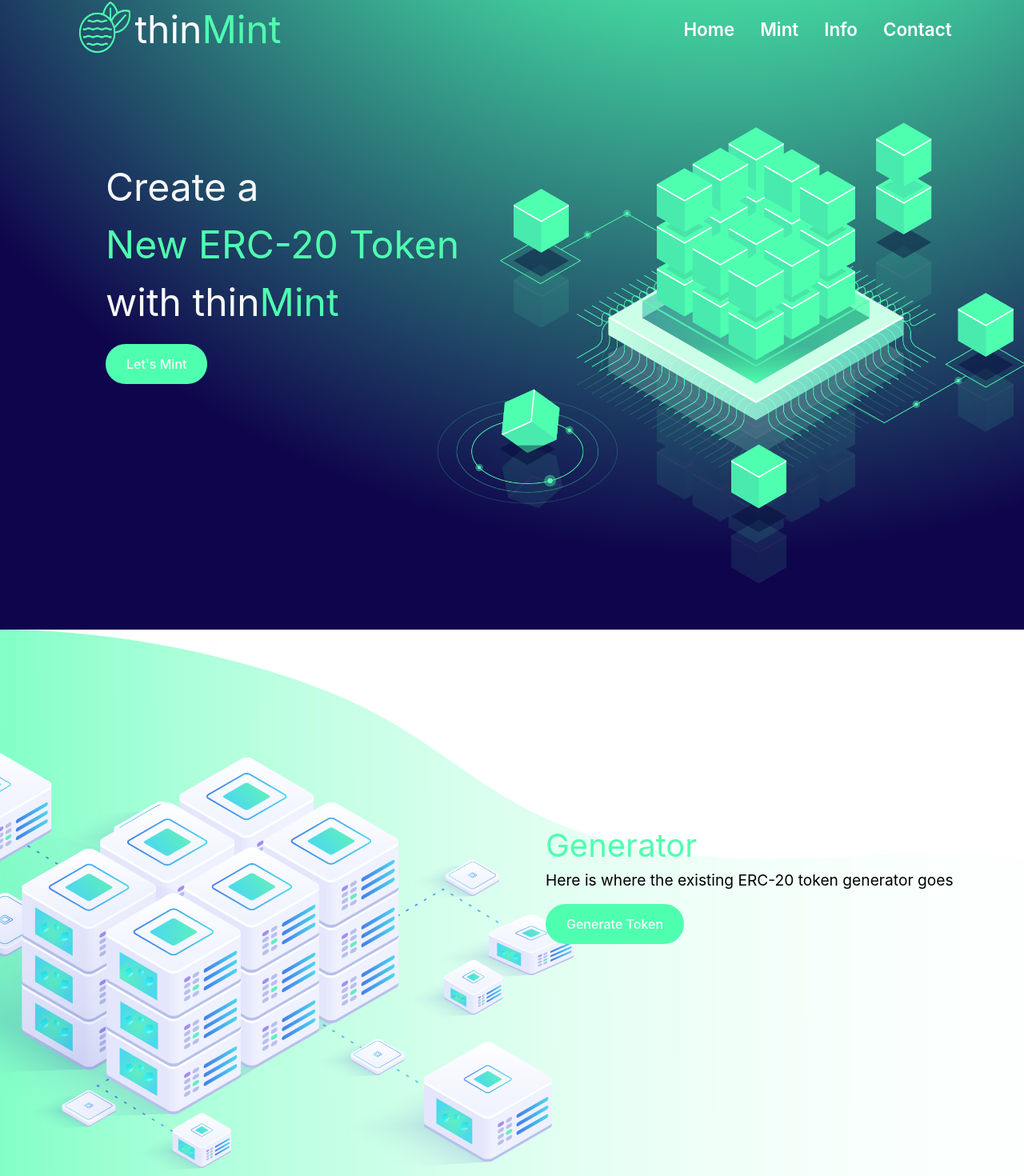
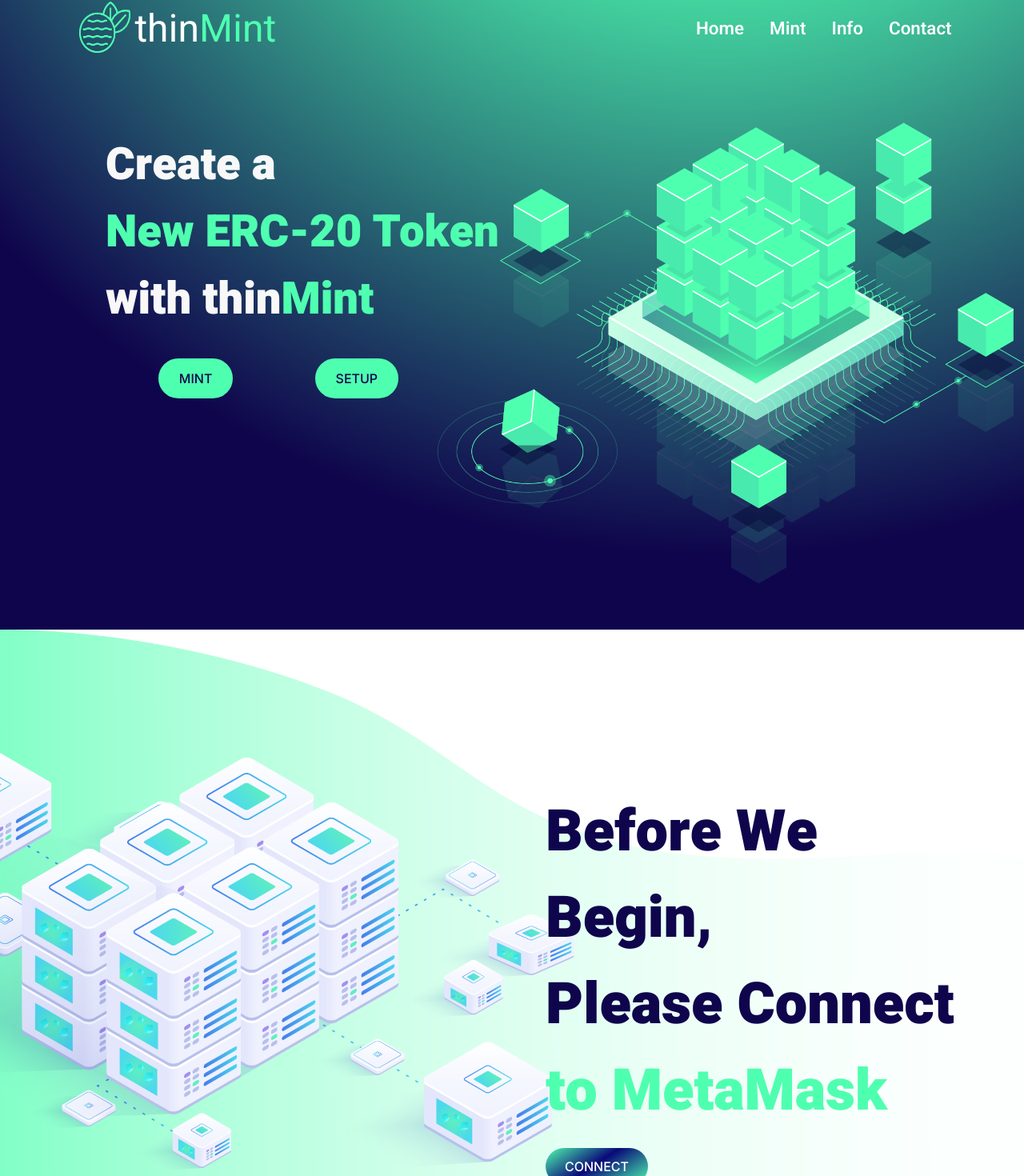
Before and after one commit to fruitbox12/thinMint, a Next.js app: page /components/hero/Hero in a window 1280 px wide. Shown: the part 13-1483 px from the top of the page at 80% size. Built offline with nearby package versions, Linux system fonts and the light colour scheme.

Commit message:
major stylistic update 2, integrated existing token generator, created dynamic Etherscan link

```diff
--- a/next.config.js
+++ b/next.config.js
@@ -3,15 +3,4 @@
   reactStrictMode: true,
 }
 
-module.exports = {
-  nextConfig,
-  webpack(config) {
-    config.module.rules.push({
-      test: /\.svg$/i,
-      issuer: /\.[jt]sx?$/,
-      use: ['@svgr/webpack'],
-    })
-
-    return config
-  },
-}
+module.exports = nextConfig
--- a/pages/_app.js
+++ b/pages/_app.js
@@ -4,6 +4,7 @@
 import Navbar from './components/navbar/Navbar';
 import Info from './components/info/Info';
 import Footer from './components/footer/Footer';
+import Home from './index';
 
 
 function App() {
@@ -11,7 +12,7 @@
       <>
         <Navbar />
         <Hero />
-        <Generator />
+        <Home />
         <Info />
         <Footer />
       </>
--- a/pages/components/hero/Hero.js
+++ b/pages/components/hero/Hero.js
@@ -8,7 +8,9 @@
                     <h1>Create a</h1>
                     <h1 className='blue'>New ERC-20 Token</h1>
                     <h1>with thin<span>Mint</span></h1>
-                    <div><button>Let's Mint</button></div>
+                    <div className="two-button">
+                        <button>MINT</button><button>SETUP</button>
+                    </div>
                 </div>
             </div>
         </div>
--- a/pages/index.js
+++ b/pages/index.js
@@ -1,8 +1,7 @@
-import abi from '../utils/TokenGenerator.json';
+import abi from '../utils/TokenGenerator.json'
 import { ethers } from 'ethers';
 import { useEffect, useState } from 'react';
 import { Paper, Card, CardContent, Typography, TextField, Button } from '@mui/material';
-import App from './_app';
 
 
 const Home = () => {
@@ -75,6 +74,7 @@
         const signer = provider.getSigner();
         const generateTokenContract = new ethers.Contract(contractAddress, contractABI, signer);
         const out = await generateTokenContract.generateToken(tokenName, tokenSymbol, address);
+        console.log(address)
         setTokenAddress(out);
       };
 
@@ -82,6 +82,7 @@
       alert("Please complete all fields.");
     };
   };
+
 
   const addToken = async () => {
     if (tokenAddress !== null) {
@@ -127,56 +128,63 @@
 
   }, []);
 
+  /*
+  const etherscanAddress = JSON.stringify(tokenAddress.hash).replace(/\"/g, "");
+  */
 
   if (address !== null && tokenAddress === null) return (
-    <Paper className="bg-blue-500 h-screen w-screen flex justify-center item-center">
-      <Card className="h-1/2 w-5/6">
-        <CardContent className="flex flex-col justify-between items-center h-full w-full">
-            <Typography variant="h4" className="text-center">Generate Token</Typography>
-            <div className="h-1/2 flex flex-col justify-between items-center">
-                <div className="flex flex-col justify-center items-center">
-                  <Typography className="text-md text-italic text-center">Please Enter the Name of Your New Token</Typography>
-                  <TextField onChange={onNameChange} placeholder="Token Name"></TextField>
-                </div>
-                <div className="flex flex-col justify-center items-center">
-                <Typography className="text-md text-italic text-center">Please Enter a Symbol for Your New Token</Typography>
-                <TextField onChange={onSymbolChange} placeholder="Token Symbol"></TextField>
-                </div>
+    <div className='generator'>
+      <div className="container">
+        <div className="content">
+          <h1>Generate Token</h1>
+          <div>
+            <p>Please Enter the Name of Your New Token</p>
+            <input onChange={onNameChange} type="text" placeholder="Token Name"></input>
+          </div>
+          <div>
+            <p>Please Enter a Symbol for Your New Token</p>
+            <input onChange={onSymbolChange} type="text" placeholder="Token Symbol"></input>
             </div>
-            <Button className="btn bg-blue-500 text-white" onClick={generateToken}>Generate Token</Button>
-        </CardContent>
-      </Card>
-    </Paper>
+          <button onClick={generateToken} className="button">MINT</button>
+        </div>
+      </div>
+    </div>
   )
   else if (tokenAddress !== null ) return (
-    <Paper className="bg-blue-500 h-screen w-screen flex justify-center item-center">
-          <Card className="h-1/2 w-5/6">
-            <CardContent className="flex flex-col justify-between items-center h-full w-full">
-              <Typography variant="h4" className="text-center">Generate Token</Typography>
-              <Button className="btn bg-blue-500 text-white" onClick={addToken}>Add Token to MetaMask</Button>
-            </CardContent>
-          </Card>
-    </Paper>
+    <div className='generator'>
+      <div className="container">
+        <div className="content">
+          <h1>{tokenName} Was</h1>
+          <h1>Successfully <span>Minted</span>.</h1>
+          <div className='two-button'>
+            <a href={"https://rinkeby.etherscan.io/tx/" + JSON.stringify(tokenAddress.hash).replace(/\"/g, "")} target="_blank" className="button">VIEW ON ETHERSCAN</a>
+            <a href="." className="button secondcolor">NEW MINT</a>
+          </div>
+        </div>
+      </div>
+    </div>
   )
   else if (loading == true && tokenAddress === null) return (
-  <Paper className="bg-blue-500 h-screen w-screen flex justify-center item-center">
-        <Card className="h-1/2 w-5/6">
-          <Typography>Loading...</Typography>
-        </Card>
-  </Paper>
+    <div className='generator'>
+      <div className="container">
+        <div className="content">
+          <h1>LOADING...</h1>
+        </div>
+      </div>
+    </div>
   )
   else return (
-    <Paper className=" bg-blue-500 h-screen w-screen flex justify-center item-center">
-        <Card className="h-1/2 w-5/6">
-          <CardContent className="flex flex-col justify-between items-center h-full w-full">
-            <Typography variant="h4" className="text-center">
-              Generate Token
-            </Typography>
-            <Button className="btn bg-blue-500 text-white" onClick={connectWallet}>Generate</Button>
-            <div></div>
-          </CardContent>
-        </Card>
-    </Paper>
+    <div className='generator'>
+      <div className="container">
+        <div className="content">
+          <h1>Before We Begin,</h1>
+          <h1>Please Connect</h1>
+          <h1><span>to MetaMask</span></h1>
+          <button onClick={connectWallet} className="button">CONNECT</button>
+          <div></div>
+        </div>
+      </div>
+    </div>
   )
 };
 
--- a/styles/globals.css
+++ b/styles/globals.css
@@ -1,3 +1,5 @@
+@import url('https://fonts.googleapis.com/css2?family=Heebo:wght@100;200;300;400;500;600;700;800;900&family=Inter:wght@100;200;300;400;500;600;700;800;900&family=Roboto:wght@100;300;400&display=swap');
+
 @tailwind base;
 @tailwind components;
 @tailwind utilities;
@@ -11,19 +13,12 @@
 
 body {
   margin: 0;
-  font-family: 'Inter', 'Segoe UI', 'Roboto', 'Oxygen',
-    'Ubuntu', 'Cantarell', 'Fira Sans', 'Droid Sans', 'Helvetica Neue',
-    sans-serif;
+  font-family: 'Heebo', sans-serif;
   -webkit-font-smoothing: antialiased;
   -moz-osx-font-smoothing: grayscale;
 }
 span {
   color: #4FFFB0;
-}
-
-code {
-  font-family: source-code-pro, Menlo, Monaco, Consolas, 'Courier New',
-    monospace;
 }
 
 ul {
@@ -55,24 +50,6 @@
   position: relative;
 }
 
-button {
-  font-family: 'Inter', sans-serif;
-  padding: .7rem 1.5rem;
-  margin: 1rem 0;
-  background-color: #4FFFB0;
-  border: 2.5px solid #4FFFB0;
-  color: #f8f8f8;
-  font-size: 1rem;
-  font-weight: 500;
-  display: flex;
-  border-radius: 34px;
-}
-
-button:hover {
-  background: none;
-  color: rgb(79, 255, 176);
-}
-
 .hero {
   width: 100%;
   height: 100vh;
@@ -96,6 +73,8 @@
 
 .hero h1 {
     color: #f8f8f8;
+    font-size: 3.5rem;
+    font-weight: 900;
 }
 
 .hero .blue {
@@ -177,19 +156,80 @@
 
 .generator .container {
   word-wrap: break-word;
-  margin-right: 10rem;
+  margin-right: 7.5rem;
 }
 
 .generator .content {
   display: flex;
   flex-direction: column;
+  align-items: left;
   justify-content: center;
   position: relative;
+  top: 25%;
   left: 55%;
-  top: 30%;
   width: 45%;
 }
 
+.generator h1 {
+  font-size: 4.5rem;
+  font-weight: 900;
+  color: #0F054C;
+}
+
+button {
+  display: inline-block;
+  font-family: 'Inter', sans-serif;
+  padding: .7rem 1.5rem;
+  margin: 1rem 0;
+  background-color: #4FFFB0;
+  border: 2.5px solid #4FFFB0;
+  color: #0F054C;
+  font-size: 1rem;
+  width: fit-content;
+  font-weight: 500;
+  border-radius: 34px;
+}
+
+button:hover {
+  background: none;
+  color: rgb(79, 255, 176);
+}
+
+.generator .button {
+  display: inline-block;
+  font-family: 'Inter', sans-serif;
+  padding: .7rem 1.5rem;
+  margin: 1rem 0;
+  font-size: 1rem;
+  width: fit-content;
+  font-weight: 500;
+  border-radius: 34px;
+  background: rgb(79,255,176);
+  background: linear-gradient(147deg, rgba(79,255,176,1) 0%, rgba(9,9,121,1) 47%, rgba(79,255,176,1) 100%);
+  color: white;
+  border: none;
+}
+
+.generator .button:hover {
+  background: rgb(123, 255, 195);
+  background: linear-gradient(147deg, rgb(123, 255, 195) 0%, rgb(56, 56, 151) 47%, rgb(123, 255, 195) 100%);
+}
+
+.two-button {
+  width: 27rem;
+  display: inline-flex;
+  justify-content: space-around;
+  padding: 3%;
+}
+
+a.button {
+  -webkit-appearance: button;
+  -moz-appearance: button;
+  appearance: button;
+
+  text-decoration: none;
+  color: initial;
+}
 
 .info {
   width: 100%;
@@ -308,7 +348,7 @@
 .footer form input:focus {
   color: #333;
   outline: #4FFFB0;
-  box-shadow: 0 0 8px 0 #0d2154;
+  box-shadow: 0 0 8px 0 #0F054C;
 }
 
 .footer form .social-group{
```
Also changed, not shown: pages/components/generator/Generator.js (+7 -5 lines).
